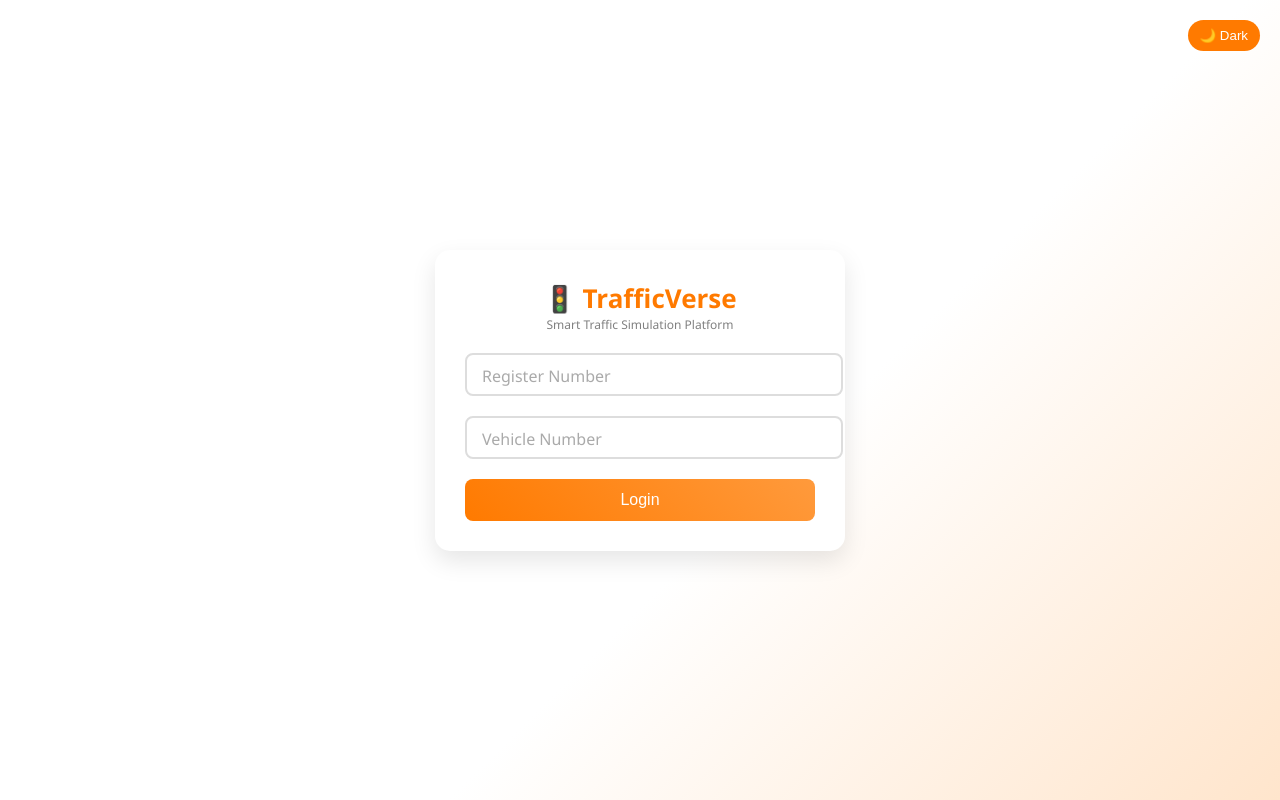
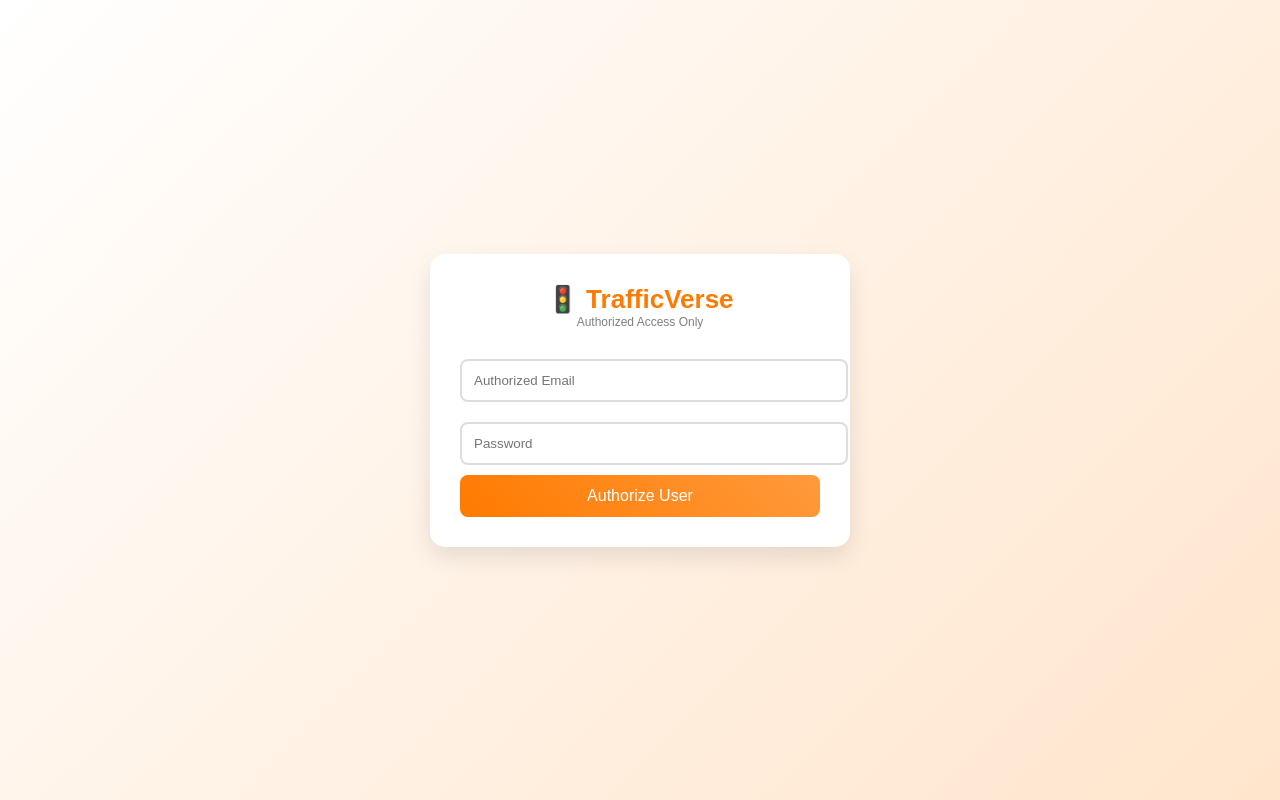
Before and after one commit to akankshakumari012/syntaxsquad-trafficverseai, a plain HTML site: page login.html in a window 1280 px wide. Drawn offline with Linux system fonts and the light colour scheme.

Commit message:
Update login.html

```diff
--- a/login.html
+++ b/login.html
@@ -2,202 +2,125 @@
 <html lang="en">
 <head>
 <meta charset="UTF-8">
+<title>TrafficVerse Login</title>
 <meta name="viewport" content="width=device-width, initial-scale=1.0">
-<title>TrafficVerse Login</title>
 
 <style>
-:root {
-  --bg: #ffffff;
-  --card: #ffffff;
-  --text: #333;
-  --accent: #ff7a00;
-  --input-border: #ddd;
-}
-
-body.dark {
-  --bg: #1e1e1e;
-  --card: #2b2b2b;
-  --text: #fff;
-  --input-border: #555;
-}
-
 body {
   margin: 0;
-  font-family: "Segoe UI", sans-serif;
-  background: linear-gradient(135deg, var(--bg) 60%, #ffe5cc);
+  font-family: Arial;
+  height: 100vh;
   display: flex;
   justify-content: center;
   align-items: center;
-  height: 100vh;
-  transition: 0.4s;
+  background: linear-gradient(135deg, #fff, #ffe5cc);
 }
 
-/* Toggle */
-.toggle {
-  position: absolute;
-  top: 20px;
-  right: 20px;
-  background: var(--accent);
-  color: white;
-  border: none;
-  padding: 8px 12px;
-  border-radius: 20px;
-  cursor: pointer;
-}
-
-/* Card */
 .container {
-  width: 350px;
-  background: var(--card);
+  width: 360px;
+  background: white;
   padding: 30px;
   border-radius: 15px;
   box-shadow: 0 10px 25px rgba(0,0,0,0.1);
   text-align: center;
-  animation: fadeIn 1s ease;
 }
 
-/* Logo */
 .logo {
   font-size: 26px;
   font-weight: bold;
-  color: var(--accent);
+  color: #ff7a00;
 }
 
 .tagline {
   font-size: 12px;
   color: gray;
-  margin-bottom: 15px;
+  margin-bottom: 20px;
 }
 
-/* Input */
-.input-box {
-  position: relative;
-  margin: 20px 0;
+input {
+  width: 100%;
+  padding: 12px;
+  margin: 10px 0;
+  border: 2px solid #ddd;
+  border-radius: 8px;
+  outline: none;
 }
 
-.input-box input {
-  width: 100%;
-  padding: 12px;
-  border: 2px solid var(--input-border);
-  border-radius: 8px;
-  outline: none;
-  background: transparent;
-  color: var(--text);
+input:focus {
+  border-color: #ff7a00;
+  box-shadow: 0 0 8px rgba(255,122,0,0.3);
 }
 
-.input-box input:focus {
-  border-color: var(--accent);
-  box-shadow: 0 0 8px rgba(255,122,0,0.4);
-}
-
-.input-box label {
-  position: absolute;
-  left: 12px;
-  top: 12px;
-  color: #aaa;
-  transition: 0.3s;
-  background: var(--card);
-  padding: 0 5px;
-}
-
-.input-box input:focus + label,
-.input-box input:valid + label {
-  top: -8px;
-  font-size: 12px;
-  color: var(--accent);
-}
-
-/* Button */
-button.login {
+button {
   width: 100%;
   padding: 12px;
   border: none;
+  border-radius: 8px;
   background: linear-gradient(45deg, #ff7a00, #ff9a3c);
   color: white;
   font-size: 16px;
-  border-radius: 8px;
   cursor: pointer;
 }
 
-button.login:hover {
-  transform: scale(1.05);
-}
-
-/* Error */
 .error {
   color: red;
   font-size: 13px;
   display: none;
+  margin-top: 10px;
 }
 
-@keyframes fadeIn {
-  from {opacity:0; transform: translateY(30px);}
-  to {opacity:1; transform: translateY(0);}
+.success {
+  color: green;
+  font-size: 13px;
+  display: none;
+  margin-top: 10px;
 }
 </style>
+
 </head>
 
 <body>
 
-<button class="toggle" onclick="toggleMode()">🌙 Dark</button>
-
 <div class="container">
 
-  <!-- Logo + Name -->
   <div class="logo">🚦 TrafficVerse</div>
-  <div class="tagline">Smart Traffic Simulation Platform</div>
+  <div class="tagline">Authorized Access Only</div>
 
-  <div class="input-box">
-    <input type="text" id="reg" required>
-    <label>Register Number</label>
-  </div>
+  <!-- ONLY AUTH LOGIN -->
+  <input type="email" id="email" placeholder="Authorized Email">
+  <input type="password" id="password" placeholder="Password">
 
-  <div class="input-box">
-    <input type="text" id="vehicle" required>
-    <label>Vehicle Number</label>
-  </div>
+  <button onclick="login()">Authorize User</button>
 
-  <p class="error" id="errorMsg">Please fill all fields correctly</p>
-
-  <button class="login" onclick="login()" id="loginBtn">Login</button>
+  <div class="error" id="error">❌ Access Denied</div>
+  <div class="success" id="success">✅ Access Granted</div>
 
 </div>
 
 <script>
-function toggleMode() {
-  document.body.classList.toggle("dark");
-  let btn = document.querySelector(".toggle");
-  btn.innerText = document.body.classList.contains("dark") ? "☀️ Light" : "🌙 Dark";
-}
+const AUTH_EMAIL = "admin@trafficverse.com";
+const AUTH_PASS = "1234";
 
 function login() {
-  let reg = document.getElementById("reg").value.trim();
-  let vehicle = document.getElementById("vehicle").value.trim();
-  let error = document.getElementById("errorMsg");
-  let btn = document.getElementById("loginBtn");
+  let email = document.getElementById("email").value;
+  let pass = document.getElementById("password").value;
 
-  if (reg === "" || vehicle === "") {
-    error.style.display = "block";
-    return;
-  }
-
-  let pattern = /^[A-Z]{2}[0-9]{2}[A-Z]{2}[0-9]{4}$/;
-
-  if (!pattern.test(vehicle)) {
-    error.innerText = "Invalid Vehicle Number (e.g. MH12AB1234)";
-    error.style.display = "block";
-    return;
-  }
+  let error = document.getElementById("error");
+  let success = document.getElementById("success");
 
   error.style.display = "none";
+  success.style.display = "none";
 
-  btn.innerText = "Logging in...";
-  btn.style.opacity = "0.7";
+  if (email === AUTH_EMAIL && pass === AUTH_PASS) {
+    success.style.display = "block";
 
-  setTimeout(() => {
-    btn.innerText = "Success ✅";
-    btn.style.background = "green";
-  }, 1500);
+    setTimeout(() => {
+      alert("Access Granted → Redirecting to Dashboard");
+    }, 800);
+
+  } else {
+    error.style.display = "block";
+  }
 }
 </script>
 
```
